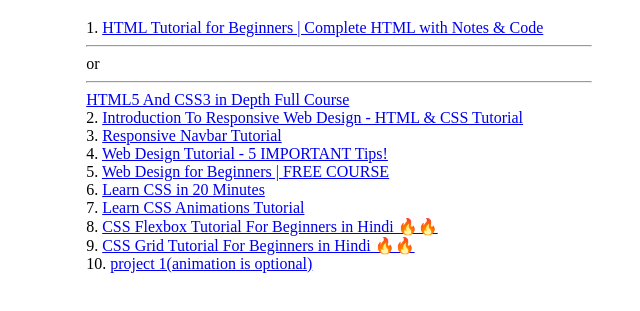
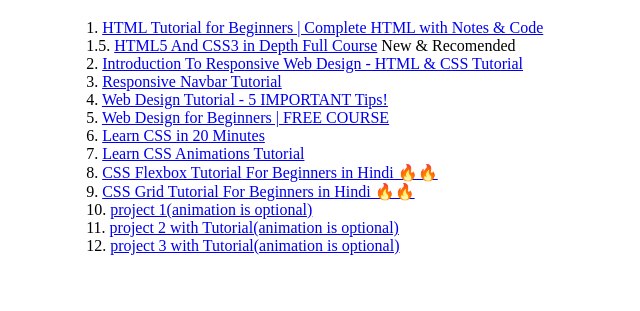
Before and after one commit to vsnitclub/webdesignguide, a plain HTML site: page index.html in a window 1280 px wide. Shown: the part 61-372 px from the top of the page, without its empty margins (301-941 px from the left). Drawn offline with Linux system fonts and the light colour scheme.

Commit message:
Update index.html

```diff
--- a/index.html
+++ b/index.html
@@ -21,8 +21,8 @@
     <article style="margin-inline: 30%;">
         1. <a href="https://www.youtube.com/watch?v=HcOc7P5BMi4" target="_blank">HTML Tutorial for Beginners | Complete
         HTML with Notes & Code</a>
-        <hr>or<hr/>
-        <a href="https://www.youtube.com/watch?v=uCdliQCk4lE" target="_blank">HTML5 And CSS3 in Depth Full Course</a>
+        <br/>
+        1.5. <a href="https://www.youtube.com/watch?v=uCdliQCk4lE" target="_blank">HTML5 And CSS3 in Depth Full Course</a> <span>New & Recomended</span>
         <br />
         2. <a href="https://www.youtube.com/watch?v=srvUrASNj0s" target="_blank">Introduction To Responsive Web Design - HTML & CSS
             Tutorial</a>
@@ -44,6 +44,10 @@
         9. <a href="https://www.youtube.com/watch?v=BNmxUzPRYdw" target="_blank">CSS Grid Tutorial For Beginners in Hindi 🔥🔥</a>
         <br />
         10. <a href="https://vsnitclub.github.io/web_design_demo_project/" target="_blank">project 1(animation is optional)</a>
+        <br />
+        11. <a href="https://www.youtube.com/watch?v=ZdJSHEczi_0" target="_blank">project 2 with Tutorial(animation is optional)</a>
+        <br />
+        12. <a href="https://www.youtube.com/watch?v=TId6holGVeY" target="_blank">project 3 with Tutorial(animation is optional)</a>
     </article>
 </main>
 
```
